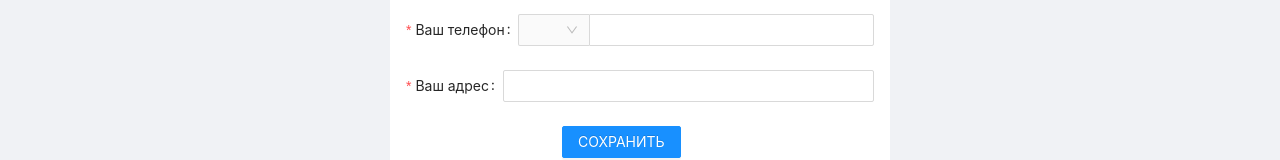
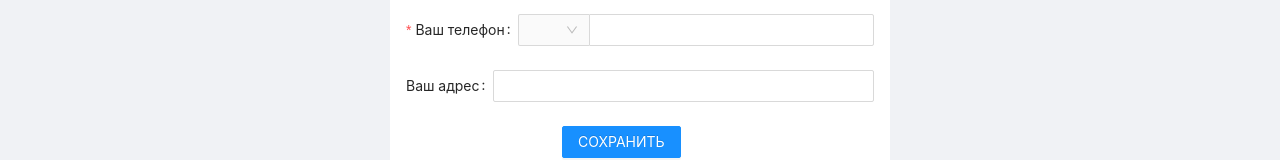
Before and after one commit to korobprog/karavan-book-tracker, a React (Create React App) app: page /profile in a window 1280 px wide. Shown: the part 302-462 px from the top of the page. Built offline with nearby package versions, Linux system fonts and the light colour scheme; no server answers; sample sign-in values are in the browser's storage.

Commit message:
profile report

```diff
--- a/src/pages/profile.tsx
+++ b/src/pages/profile.tsx
@@ -3,7 +3,6 @@ import { useAuthState } from "react-firebase-hooks/auth";
 import { getAuth, signOut } from "firebase/auth";
 import {
   Button,
-  Divider,
   Layout,
   PageHeader,
   Tooltip,
@@ -13,10 +12,7 @@ import {
   Select,
 } from "antd";
 import {
-  ReadOutlined,
   LogoutOutlined,
-  UserAddOutlined,
-  MessageOutlined,
 } from "@ant-design/icons";
 import BbtLogo from "../images/bbt-logo.png";
 import { useNavigate } from "react-router-dom";
@@ -41,9 +37,7 @@ const Profile = () => {
     return <Spinner />;
   }
 
-  const onAddReport = () => {
-    navigate(routes.report);
-  };
+
 
   const onLogout = () => {
     signOut(auth);
@@ -92,14 +86,14 @@ const Profile = () => {
           <Paragraph>Заполните Ваш профиль Ф.И.О</Paragraph>
 
           <Form.Item
-            name={["user", "name"]}
+            name="name"
             label="Ваше имя"
             rules={[{ required: true }]}
           >
             <Input />
           </Form.Item>
           <Form.Item
-            name={["user", "name"]}
+            name="city"
             label="Ваш город"
             rules={[{ required: true }]}
           >
@@ -109,15 +103,15 @@ const Profile = () => {
             name="phone"
             label="Ваш телефон"
             rules={[
-              { required: true, message: "Please input your phone number!" },
+              { required: true, message: "Пожалуйста, введите свой номер телефона!" },
             ]}
           >
             <Input addonBefore={prefixSelector} style={{ width: "100%" }} />
           </Form.Item>
           <Form.Item
-            name={["user", "name"]}
+            name="address"
             label="Ваш адрес"
-            rules={[{ required: true }]}
+            rules={[{ required: false }]}
           >
             <Input />
           </Form.Item>
```
